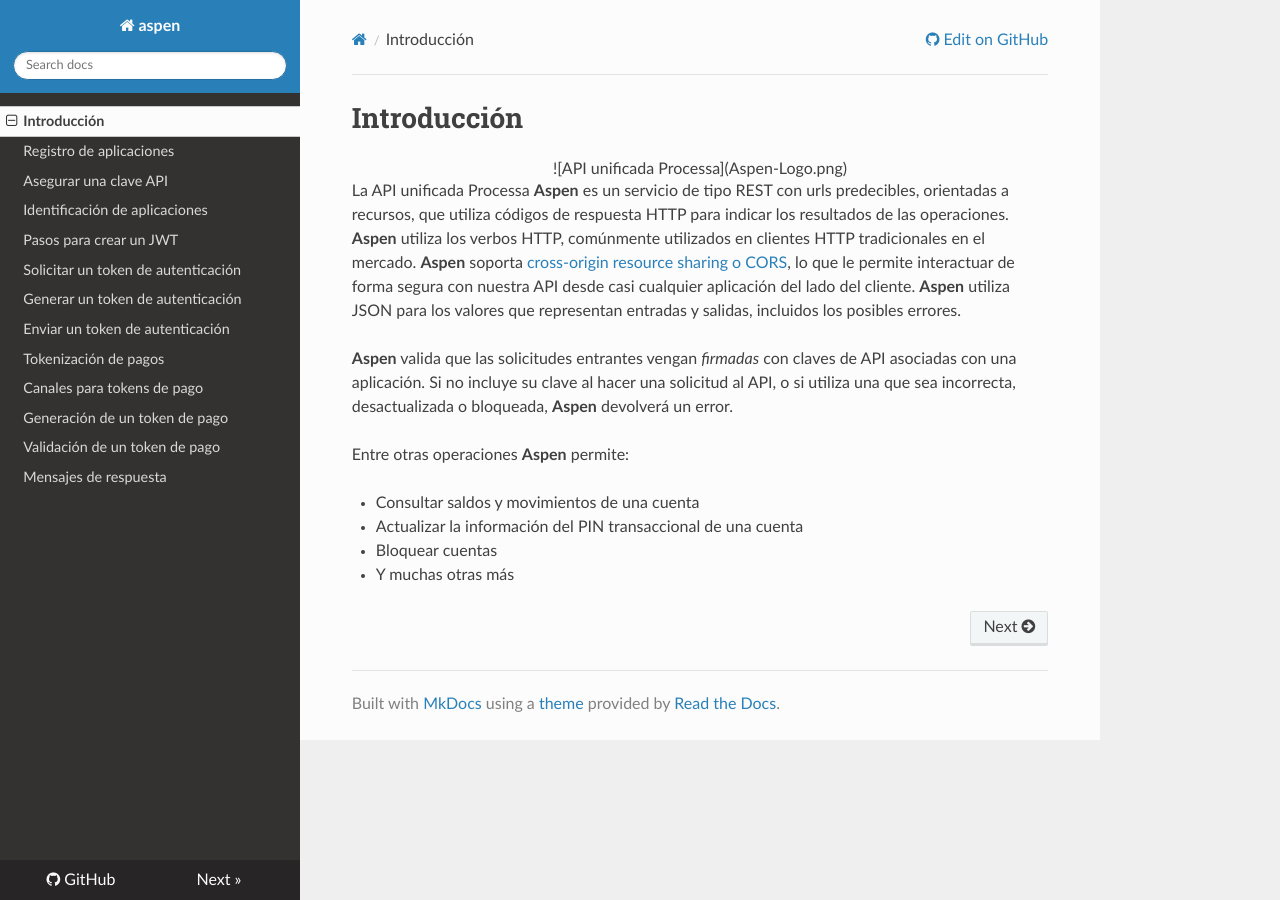
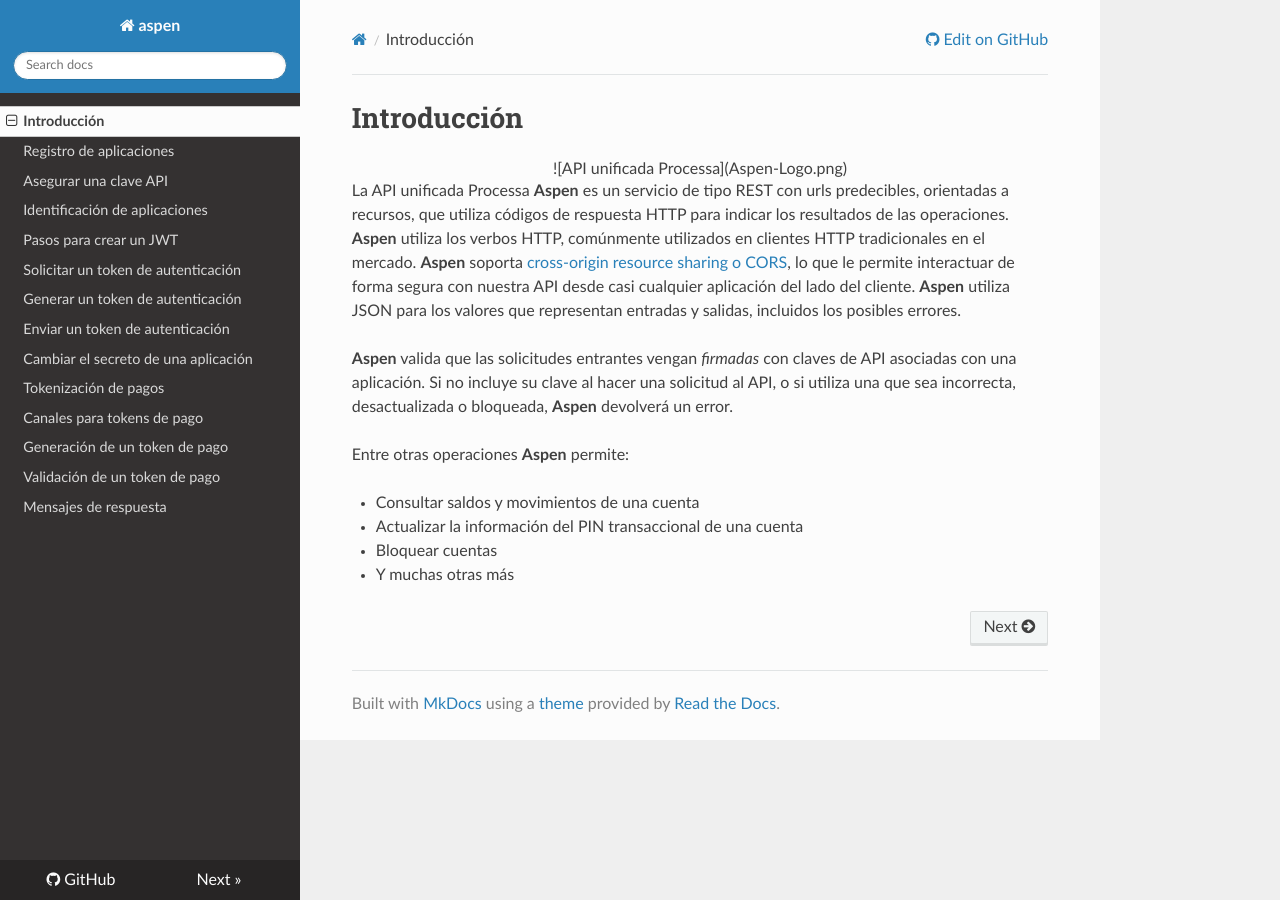
Before and after one commit to menchi2000/Aspen, an MkDocs documentation site: the page built from docs/index.md, in a window 1280 px wide. Built offline with MkDocs 1.6.1, drawn with Linux system fonts in a browser that asks for light colours; nearby versions of some CDN libraries; old or Windows-style settings are respelled for this version of MkDocs.

Commit message:
Doc: Cambiar el secreto de una aplicación
Se agrega nueva página que describe el proceso para cambiar el secreto de una aplicación.

```diff
--- a/mkdocs.yml
+++ b/mkdocs.yml
@@ -11,6 +11,7 @@ pages:
 - Solicitar un token de autenticación: JWT-Request.md
 - Generar un token de autenticación: Generate-Token.md
 - Enviar un token de autenticación: Send-Token.md
+- Cambiar el secreto de una aplicación: Update-AppSecret.md
 - Tokenización de pagos: Tokenization.md
 - Canales para tokens de pago: Get-Channels.md
 - Generación de un token de pago: Generate-PaymentToken.md
```
